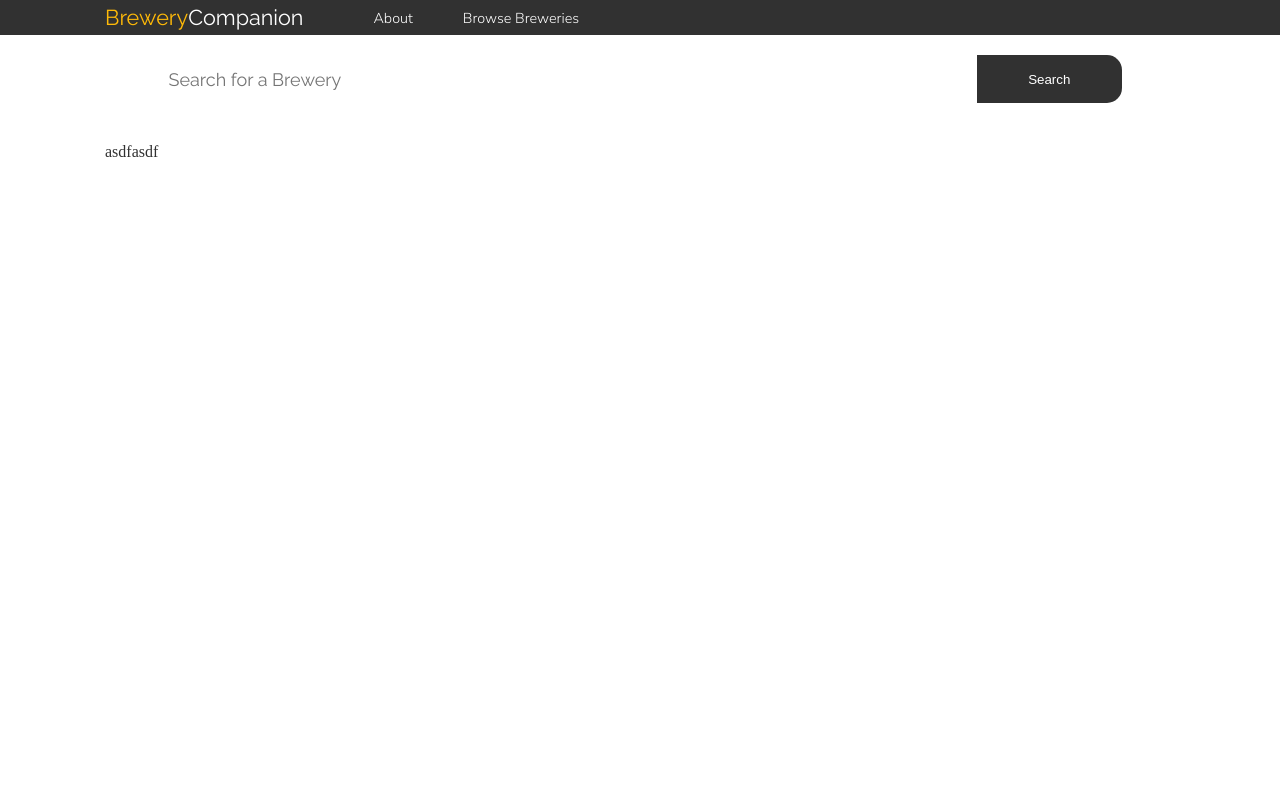
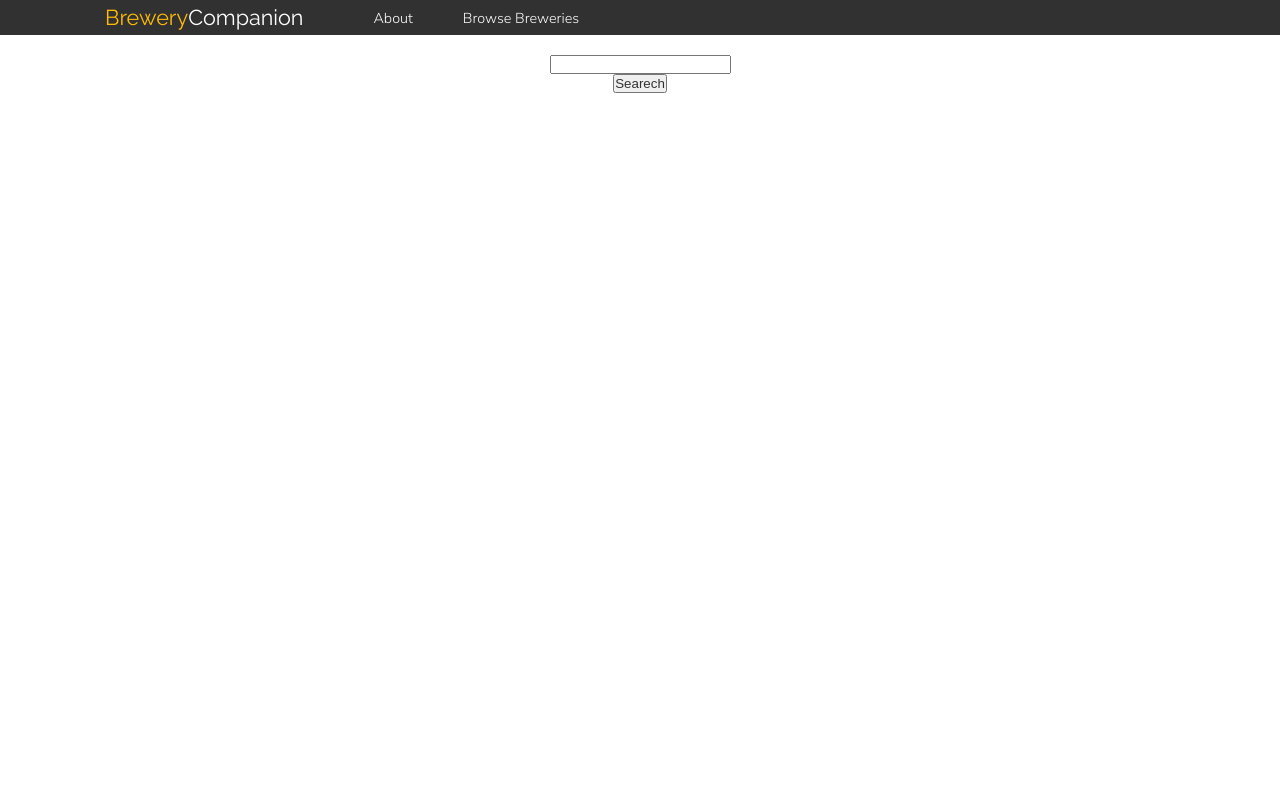
Before and after one commit to SenciZ/MyBreweryCompanion, a React (Create React App) app in the folder frontend/: page /search in a window 1280 px wide. Shown: the top 800 px of the page. Built offline with nearby package versions, Linux system fonts and the light colour scheme.

Commit message:
adds search functionality to search page

```diff
--- a/frontend/package.json
+++ b/frontend/package.json
@@ -51,5 +51,6 @@
   "devDependencies": {
     "@types/react-redux": "^7.1.25",
     "@types/redux": "^3.6.0"
-  }
+  },
+  "proxy": "http://localhost:4000"
 }
--- a/frontend/src/components/HeroSearchField/index.tsx
+++ b/frontend/src/components/HeroSearchField/index.tsx
@@ -1,7 +1,5 @@
 import { HeroSearchFieldContainer } from "./styles";
 import { useState } from "react";
-import { change, changeLoading } from "../../reducers/helloWorldReducer";
-import { useDispatch } from "react-redux";
 import { useNavigate } from "react-router";
 
 interface IProps {
@@ -10,9 +8,6 @@ interface IProps {
 
 export const HeroSearchField: React.FC<IProps> = ({ classname = '' }) => {
     const [searchString, setSearchString ] = useState('');
-    const [errorMessage, setErrorMessage] = useState(null);
-    const [isLoading, setIsLoading] = useState(false);
-    const dispatch = useDispatch();
     const navigate = useNavigate()
 
     const onSearchStringUpdate = (e: any) => {
@@ -21,31 +16,14 @@ export const HeroSearchField: React.FC<IProps> = ({ classname = '' }) => {
 
     const onSearchClick = async (e: any)=>{
         e.preventDefault();
-        dispatch(change([]));
-        dispatch(changeLoading(true));
-        setIsLoading(true);
-        fetch(`/brewery-search?name=${searchString}`)
-            .then( res => res.json())
-            .then( data => {
-                if (!!data.message) {
-                    setIsLoading(false);
-                    setErrorMessage(data.message);
-                    return;
-                }
-                setSearchString('');
-                dispatch(change(data));
-                setIsLoading(false);
-                navigate('/about');
-                console.log(data)
-            }).catch(error => console.log(error.message, '/////'));
+        navigate(`/search?brewery=${searchString}`);
     }
 
     return (
         <HeroSearchFieldContainer>
             <label htmlFor='brewery-search' className='screen-reader-only'>Search for a Brewery Input</label>
             <input type='text' required placeholder='Search for a Brewery' id='brewery-search' onChange={ onSearchStringUpdate } value={ searchString } aria-labelledby=""/>
-            <button type='submit' onClick={onSearchClick}>{ !!isLoading ? 'Loading' : "Search"}</button>
-            { !!errorMessage ? <p className="error-message">{errorMessage}</p> : null }
+            <button type='submit' onClick={onSearchClick}>Search</button>
         </HeroSearchFieldContainer>
     )
 }
--- a/frontend/src/pages/Search/index.tsx
+++ b/frontend/src/pages/Search/index.tsx
@@ -1,4 +1,5 @@
-import React from 'react'
+import React, { useEffect, useState } from 'react'
+import { useLocation, useNavigate } from 'react-router';
 import { HeroSearchField } from '../../components/HeroSearchField';
 import { ResultsContainer, ResultsContainerInner, SearchContainer, SearchContainerInner } from './styles';
 
@@ -7,17 +8,45 @@ interface IProps {
 }
 
 export const Search: React.FC<IProps> = ({classname = ''}) => {
+    const [isLoading, setIsLoading] = useState(false);
+    const query = new URLSearchParams(useLocation().search).get('brewery');
+    const [searchResults, setSearchResults] = useState([]);
+    const [updatedQuery, setUpdatedQuery] = useState('');
+    const navigate = useNavigate();
+
+    const getSearchResults = async (e?: any) => {
+        if (!!e) e.preventDefault();
+        if (!!updatedQuery) {
+            navigate(`/search?brewery=${updatedQuery}`);
+            setUpdatedQuery('')
+        } else {
+            const results = await fetch(`/brewery-search?name=${query}`).then(res => res.json());
+            setSearchResults( results )
+        }
+    }
+
+    const updateSearchQuery = (e:any) => {
+        setUpdatedQuery(e.target.value)
+    }
+
+    useEffect(() => {
+        if (!query) return;
+        getSearchResults();
+    },[])
+
+
 
     return (
         <>
         <SearchContainer>
             <SearchContainerInner>
-            <HeroSearchField />
+            <input type='text'  onChange={ updateSearchQuery }/>
+            <button onClick={ getSearchResults }>Searech</button>
             </SearchContainerInner>
         </SearchContainer>
         <ResultsContainer>
             <ResultsContainerInner>
-                asdfasdf
+                { searchResults.map(item => <h1>{item.name}</h1>)}
             </ResultsContainerInner>
         </ResultsContainer>
         </>
```
Also changed, not shown: 2 other files (tests, documents, lock files or other folders).
